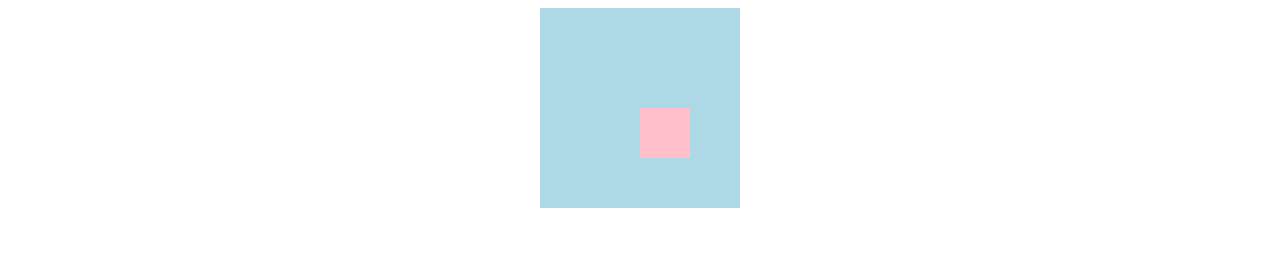
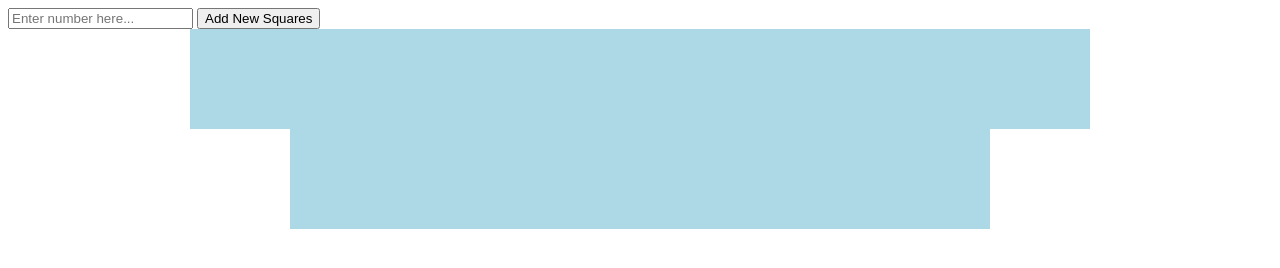
Before and after one commit to captainanalogkid/etch-a-sketch, a plain HTML site: page index.html in a window 1280 px wide. Both pictures are taken after a click on the element 640 px from the left and 108 px from the top of the page. Drawn offline with Linux system fonts and the light colour scheme.

Commit message:
added random color functionality and fixed box issue

```diff
--- a/index.html
+++ b/index.html
@@ -7,6 +7,8 @@
     <link rel="stylesheet" href="styles.css">
 </head>
 <body>
+    <input type="number" id="numberInput" placeholder="Enter number here..."></input>
+    <button id="numberButton">Add New Squares</button>
     <div id="container">
 
     </div>
--- a/script.js
+++ b/script.js
@@ -1,12 +1,18 @@
 const container = document.getElementById('container');
+const numberButton = document.getElementById('numberButton');
 
-for (let i = 0; i < 16; i++) {
-    const boxContainer = document.createElement('div');
-    boxContainer.className = 'box';
-    container.appendChild(boxContainer);
+function createBoxes(count) {
+    container.innerHTML = '';
+
+    for (let i = 0; i < count; i++) {
+        const boxContainer = document.createElement('div');
+        boxContainer.className = 'box';
+        container.appendChild(boxContainer);
+    }
 }
 
 container.addEventListener('mouseover', (event) => {
+
     if (event.target.classList.contains('box')) {
         event.target.style.backgroundColor = 'pink';
     }
@@ -20,14 +26,33 @@ container.addEventListener('mouseout', (event) => {
 
 container.addEventListener('mousemove', (event) => {
     if (event.target.classList.contains('box')) {
-        event.target.style.backgroundColor = 'rgb(${Math.random() * 255}, ${Math.random() * 255}, ${Math.random() * 255})';
+        const randomColor = `rgb(${Math.floor(Math.random() * 256)}, ${Math.floor(Math.random() * 256)}, ${Math.floor(Math.random() * 256)})`;
+        event.target.style.backgroundColor = randomColor;
         event.target.classList.add('trail');
     }
 });
 
 container.addEventListener('click', () => {
     container.querySelectorAll('.trail').forEach((box) => {
-        box.style.backgroundColor = 'pink';
+        box.style.backgroundColor = 'lightBlue';
         box.classList.remove('.trail');
     });
 });
+
+numberButton.addEventListener('click', () => {
+    const newSquares = parseInt(document.getElementById('numberInput').value, 10);
+    if (!isNaN(newSquares) && newSquares > 0 && newSquares <= 99) {
+        createBoxes(newSquares);
+    }
+    else {
+        alert('Please Enter a number between 1 and 99.');
+    }
+});
+
+document.getElementById('numberInput').addEventListener('keypress', (event) => {
+    if (event.key === 'Enter') {
+        numberButton.click();
+    }
+});
+
+createBoxes(16);
--- a/styles.css
+++ b/styles.css
@@ -1,7 +1,7 @@
 #container {
     display: flex;
     flex-wrap: wrap;
-    width: 220px;
+    width: 960px;
     margin: auto;
     justify-content: center;
     align-items: center;
@@ -13,7 +13,7 @@
     justify-content: center;
     font-weight: bold;
     border: black;
-    width: 50px;
-    height: 50px;
+    width: 100px;
+    height: 100px;
     background-color: lightblue;
 }
```
